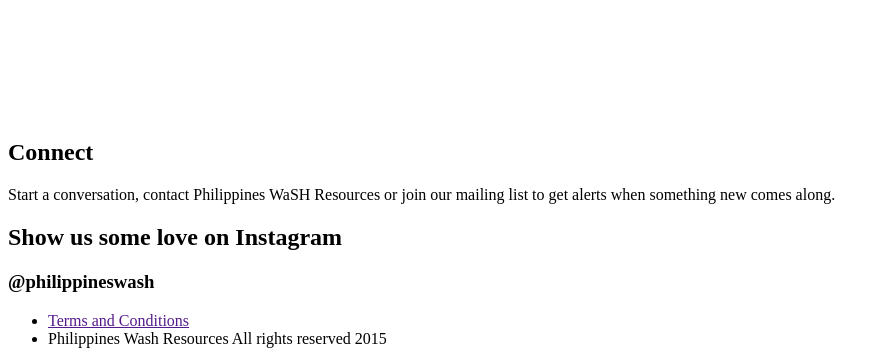
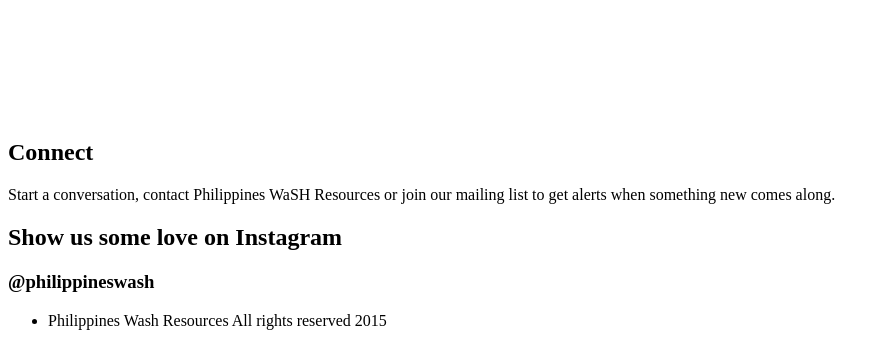
Before and after one commit to phwashresources/phwashresources.github.io, a Jekyll site: the page built from index.html, in a window 1280 px wide and 900 px high, scrolled down 1499 px, cut to the strip 536-900 px from the top of the window. Shown: the whole strip, without its empty margins (0-889 px from the left). Built offline with Jekyll 4.4.1, drawn with Linux system fonts in a browser that asks for light colours; a style sheet for code colours, icons or effects is not loaded.

Commit message:
Remove terms and condition text

```diff
--- a/_includes/footer.html
+++ b/_includes/footer.html
@@ -1,9 +1,6 @@
 <footer>
   <div class="container">
     <ul id="footer-content">
-      <li>
-        <a href="">Terms and Conditions</a>
-      </li>
       <li>Philippines Wash Resources All rights reserved 2015</li>
     </ul>
   </div>
```
